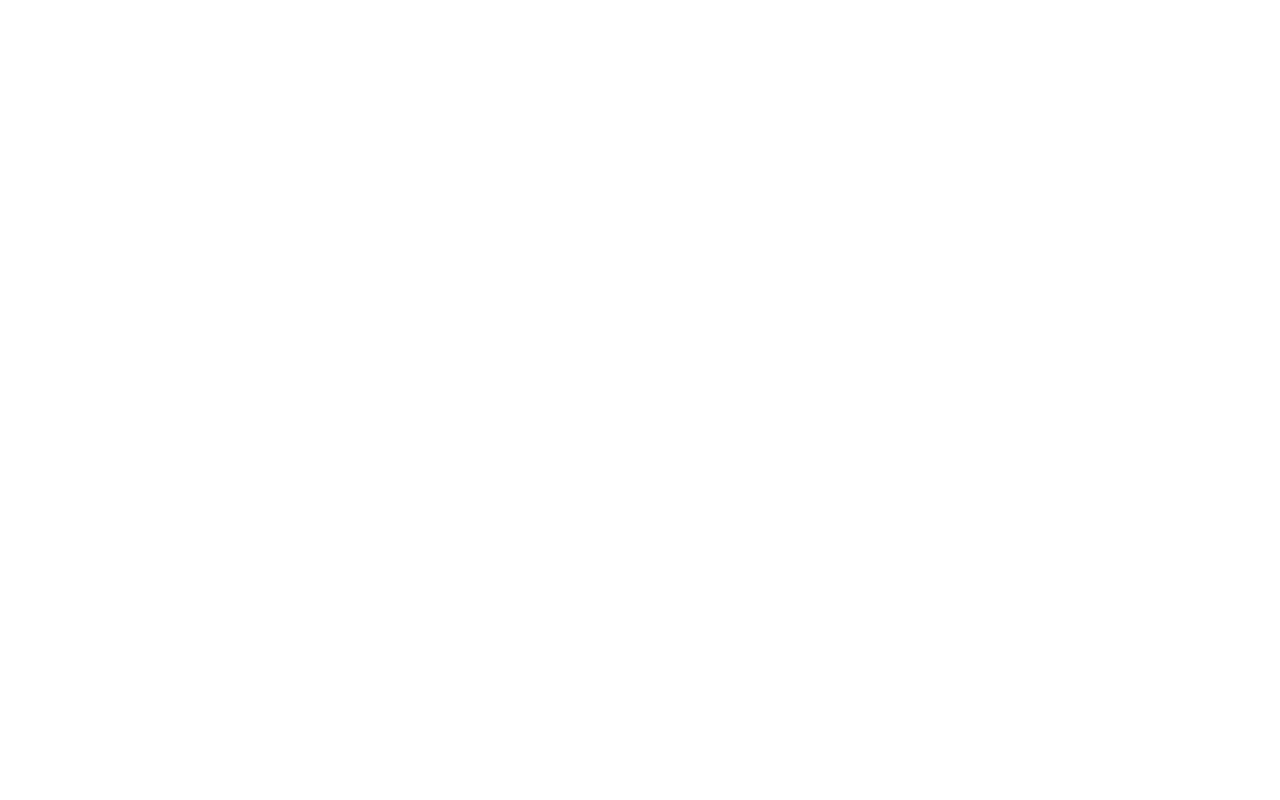
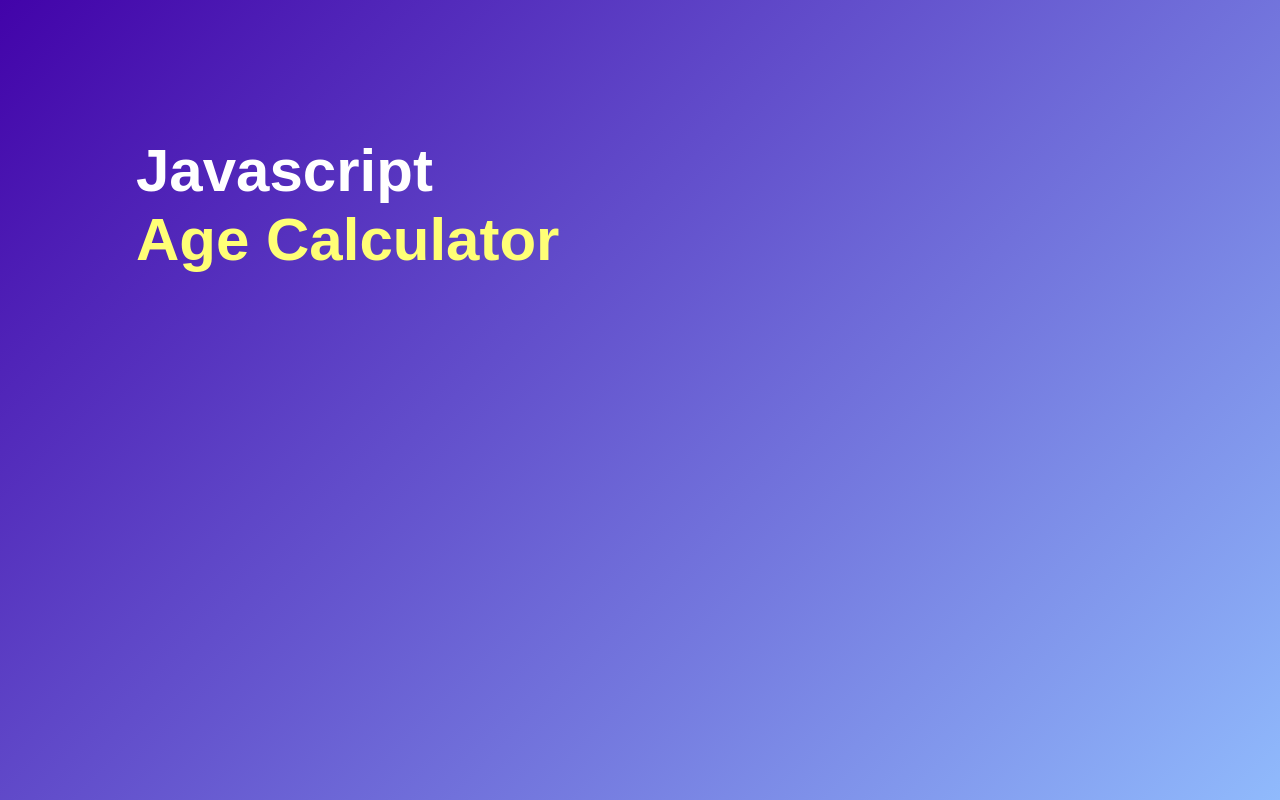
Before and after one commit to LEBONSON/-Age-Calculator-App, a plain HTML site: page index.html in a window 1280 px wide. Drawn offline with Linux system fonts and the light colour scheme.

Commit message:
creation style.css

```diff
--- a/index.html
+++ b/index.html
@@ -4,8 +4,13 @@
     <meta charset="UTF-8">
     <meta name="viewport" content="width=device-width, initial-scale=1.0">
     <title>Age Calculator</title>
+    <link rel="stylesheet" href="style.css">
 </head>
 <body>
-
+    <div class="container">
+        <div class="calculator">
+            <h1>Javascript <br><span> Age Calculator</span></h1>
+        </div>
+    </div>
 </body>
 </html>
--- /dev/null
+++ b/style.css
@@ -0,0 +1,28 @@
+*{
+    margin: 0;
+    padding: 0;
+    font-family: Poppins, sans-serif;
+    box-sizing: border-box;
+}
+
+.container{
+    width:100%; /* width me permet de prendre toute la largeur de l'ecran */
+    min-height: 100vh; /* min-height me permet de prendre toute la hauteur de l'ecran */
+    background: linear-gradient(135deg, #4203a9, #90bafc); /* background me permet de mettre une couleur de fond */
+    color: #fff; /* color me permet de mettre une couleur au texte */
+    padding: 10px; /* padding me permet de mettre un espace entre le texte et le bord */
+}
+.calculator{
+    width: 100%; /* width me permet de prendre toute la largeur de l'ecran */
+    max-width: 600px; /* max-width me permet de limiter la largeur de la boite */
+    margin-left: 10%; /* margin left me permet de centrer la boite */
+    margin-top: 10%; /* margin top me permet de centrer la boite */
+}
+
+.calculator h1{
+    font-size: 60px; /* font-size me permet de mettre une taille au texte */
+}
+
+.calculator h1 span{
+    color: #ffff76; /* color me permet de mettre une couleur au texte */
+}
```
